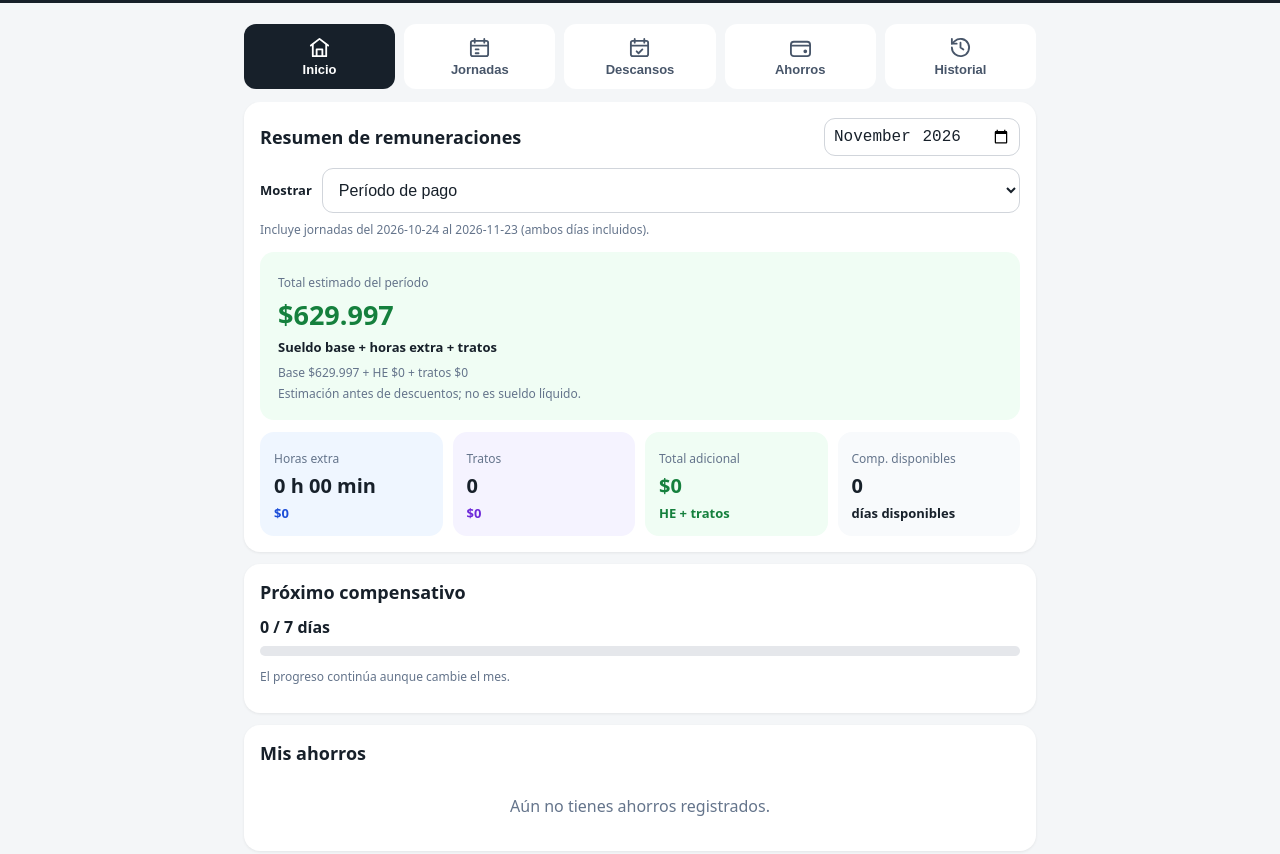
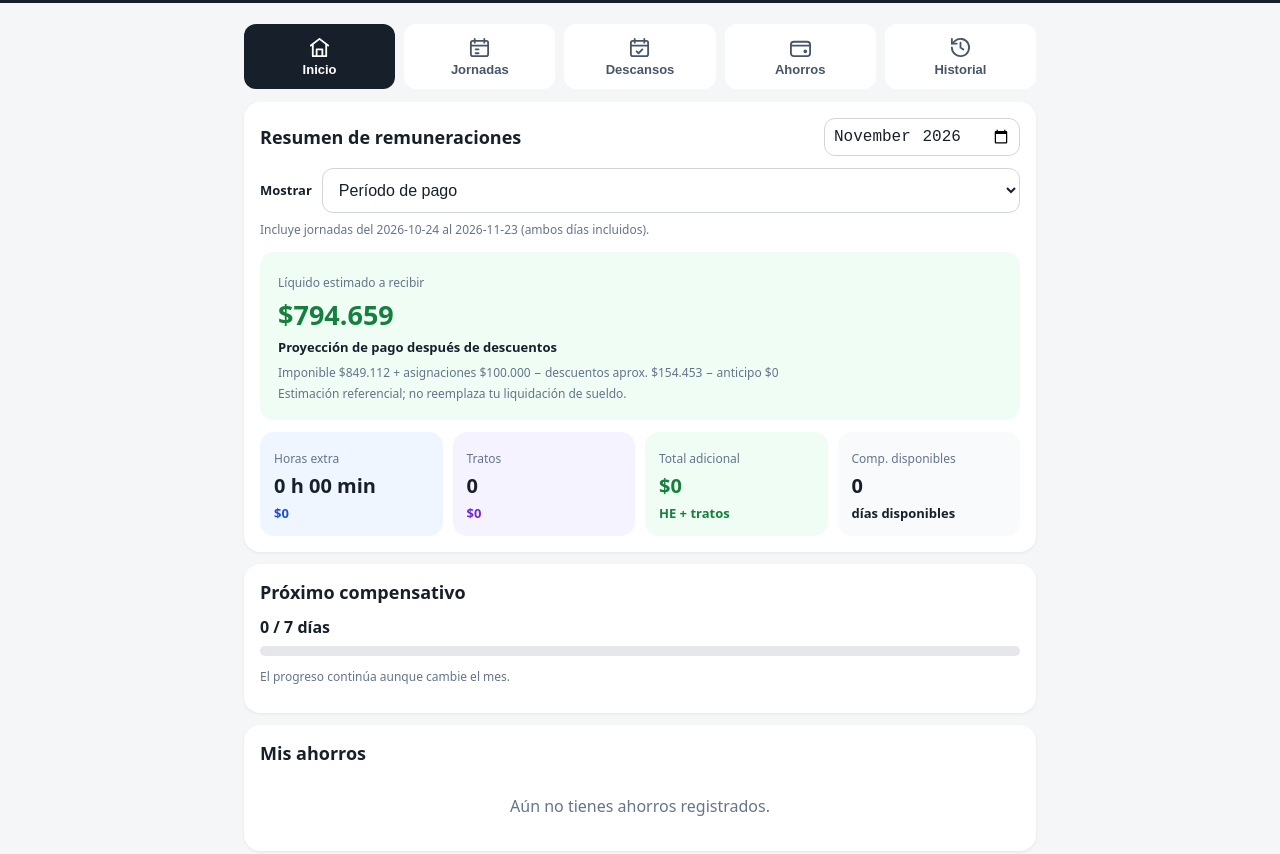
Before and after one commit to xDani-R/control-financiero-app, a plain HTML site: page index.html in a window 1280 px wide. Shown: the part 74-928 px from the top of the page. Drawn offline with Linux system fonts and the light colour scheme.

Commit message:
feat: show estimated take-home pay and configurable payroll deductions

```diff
--- a/index.html
+++ b/index.html
@@ -1103,11 +1103,11 @@
           </div>
           <p class="note" id="rPeriodo"></p>
           <div class="stat totalStat" style="margin-bottom:12px;padding:18px">
-            <small>Total estimado del período</small>
+            <small>Líquido estimado a recibir</small>
             <b class="money" id="rSueldoTotal" style="font-size:27px">$0</b>
-            <span class="subvalue">Sueldo base + horas extra + tratos</span>
+            <span class="subvalue">Proyección de pago después de descuentos</span>
             <p class="note" id="rSueldoDesglose" style="margin:8px 0 0"></p>
-            <p class="note" style="margin:4px 0 0">Estimación antes de descuentos; no es sueldo líquido.</p>
+            <p class="note" style="margin:4px 0 0">Estimación referencial; no reemplaza tu liquidación de sueldo.</p>
           </div>
           <div class="grid">
             <div class="stat heStat">
@@ -1351,7 +1351,7 @@
             class="moneyInput"
             type="text"
             inputmode="numeric"
-          /><label>Día de cierre de remuneraciones</label
+          /><h2 style="margin-top:20px">Proyección de sueldo líquido</h2><p class="note">Valores personales según tu contrato o última liquidación. El porcentaje de descuentos es aproximado y no equivale a un cálculo legal exacto.</p><label>Gratificación mensual estimada</label><input id="cfgGratificacion" class="moneyInput" type="text" inputmode="numeric" /><label>Colación y movilización (total)</label><input id="cfgAsignaciones" class="moneyInput" type="text" inputmode="numeric" /><label>Descuentos legales aproximados (% del imponible)</label><input id="cfgTasaDescuentos" type="number" min="0" max="50" step="0.01" /><label>Anticipo del período</label><input id="cfgAnticipo" class="moneyInput" type="text" inputmode="numeric" /><label>Día de cierre de remuneraciones</label
           ><input id="cfgCierre" type="number" min="1" max="28" value="23" />
           <p class="note">
             El cierre incluye ese día. Las jornadas posteriores pasan al período
@@ -1449,6 +1449,10 @@
           horas: 42,
           valorHE: 5250,
           trato: 88000,
+          gratificacion: 219115,
+          asignaciones: 100000,
+          tasaDescuentos: 18.19,
+          anticipo: 0,
           diaCierre: 23,
           diasComp: 7,
           horarios: {
@@ -1666,6 +1670,14 @@
         render();
         if (msg) toast(msg);
       }
+      function estimarLiquido(r) {
+        const c = db.config;
+        const imponible = Math.round((Number(c.sueldo)||0) + (Number(c.gratificacion)||0) + r.heMoney + r.trMoney);
+        const asignaciones = Number(c.asignaciones)||0;
+        const descuentos = Math.round(imponible * (Number(c.tasaDescuentos)||0) / 100);
+        const anticipo = Number(c.anticipo)||0;
+        return {imponible, asignaciones, descuentos, anticipo, liquido: imponible + asignaciones - descuentos - anticipo};
+      }
       function render() {
         let m = mesResumen.value || monthNow(),
           v = vistaResumen.value,
@@ -1678,8 +1690,9 @@
         rTratoMoney.textContent = money(r.trMoney);
         rTotalAdicional.textContent = money(r.heMoney + r.trMoney);
         const baseEstimado = Number(db.config.sueldo) || 0;
-        rSueldoTotal.textContent = money(Math.round(baseEstimado + r.heMoney + r.trMoney));
-        rSueldoDesglose.textContent = "Base " + money(baseEstimado) + " + HE " + money(Math.round(r.heMoney)) + " + tratos " + money(Math.round(r.trMoney));
+        const sueldo = estimarLiquido(r);
+        rSueldoTotal.textContent = money(sueldo.liquido);
+        rSueldoDesglose.textContent = "Imponible " + money(sueldo.imponible) + " + asignaciones " + money(sueldo.asignaciones) + " − descuentos aprox. " + money(sueldo.descuentos) + " − anticipo " + money(sueldo.anticipo);
         rComp.textContent = c.available;
         rProgTxt.textContent = `${c.progress} / ${c.n} días`;
         rProg.style.width = (c.progress / c.n) * 100 + "%";
@@ -2252,6 +2265,10 @@
         cfgHoras.value = c.horas;
         cfgValorHE.value = fmtCLP(c.valorHE);
         cfgTrato.value = fmtCLP(c.trato);
+        cfgGratificacion.value = fmtCLP(c.gratificacion);
+        cfgAsignaciones.value = fmtCLP(c.asignaciones);
+        cfgTasaDescuentos.value = c.tasaDescuentos;
+        cfgAnticipo.value = fmtCLP(c.anticipo);
         cfgCierre.value = c.diaCierre || 23;
         cfgDiasComp.value = c.diasComp;
         for (let i = 1; i <= 6; i++)
@@ -2264,8 +2281,15 @@
           return avisoApp("El cierre debe estar entre el día 1 y el 28");
         if (n < 1)
           return avisoApp("Los días por compensativo deben ser al menos 1");
+        const tasa = Number(cfgTasaDescuentos.value);
+        if (!Number.isFinite(tasa) || tasa < 0 || tasa > 50) return avisoApp("El descuento aproximado debe estar entre 0% y 50%");
         db.config = {
+          ...db.config,
           nombre: cfgNombre.value.trim(),
+          gratificacion: parseCLP(cfgGratificacion.value),
+          asignaciones: parseCLP(cfgAsignaciones.value),
+          tasaDescuentos: tasa,
+          anticipo: parseCLP(cfgAnticipo.value),
           sueldo: parseCLP(cfgSueldo.value),
           horas: Number(cfgHoras.value) || 42,
           valorHE: parseCLP(cfgValorHE.value),
@@ -2647,7 +2671,7 @@
       render();
       if ("serviceWorker" in navigator)
         navigator.serviceWorker
-          .register("sw.js?v=turno-plus-11")
+          .register("sw.js?v=turno-plus-12")
           .then((reg) => reg.update())
           .catch(() => {});
     </script>
```
